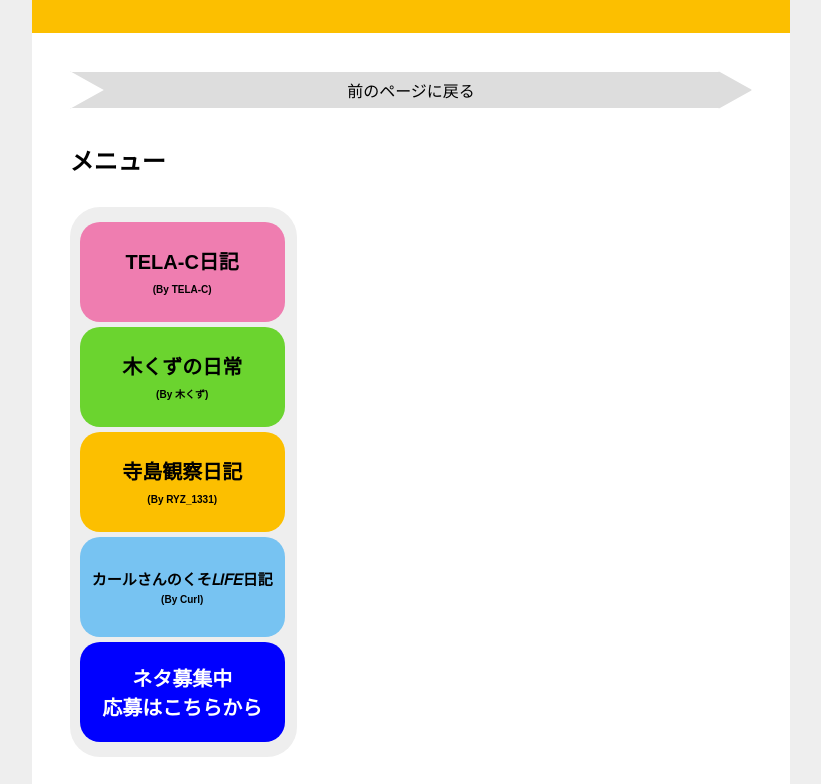
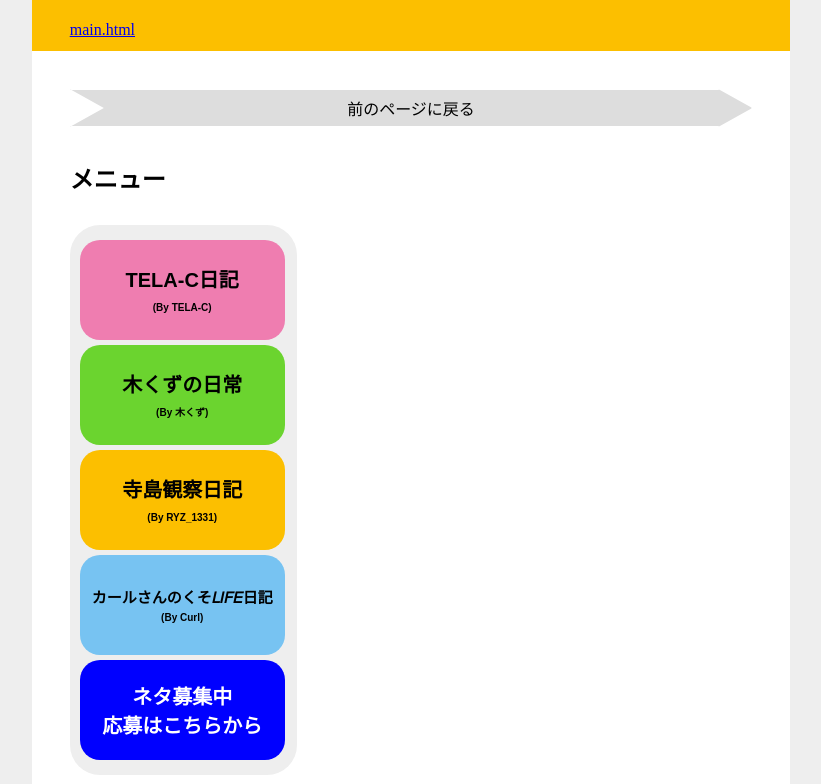
Before and after one commit to ryznekoc-glitch/ryz_1331.github.io, a plain HTML site: page html/home.html in a window 1280 px wide. Shown: the part 169-953 px from the top of the page, without its empty margins (229-1050 px from the left). Drawn offline with Linux system fonts and the light colour scheme.

Commit message:
Update home.html

```diff
--- a/html/home.html
+++ b/html/home.html
@@ -12,7 +12,7 @@
         <div class="topblock block">
             <h1>ホーム</h1>
             <div class="accountdisplay" id="acc"></div>
-            <a href="../temp/assets/main.html"></a>
+            <a href="../temp/assets/main.html">main.html</a>
         </div>
         <div class="pagebtnblock block">
             <div class="pagebtn pbcenteronly" onclick="history.back()"><p>前のページに戻る</p></div>
```
